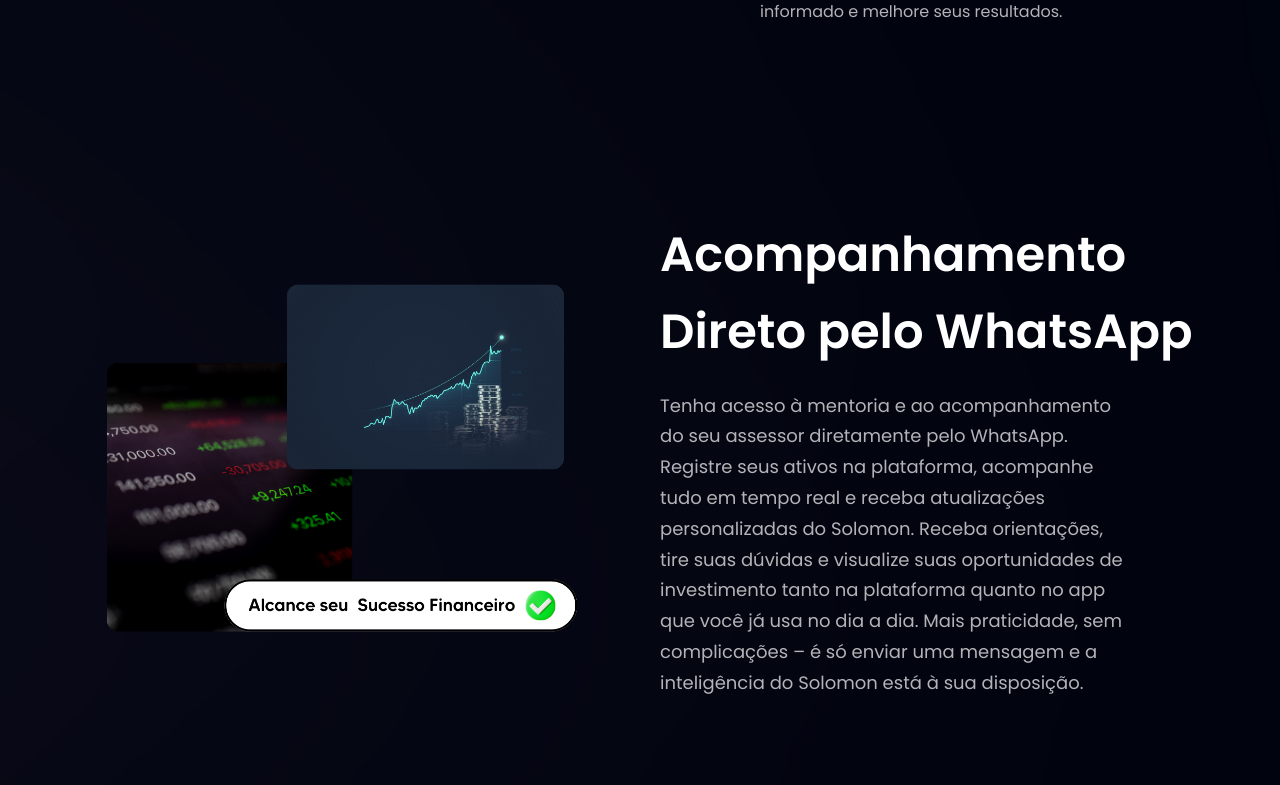
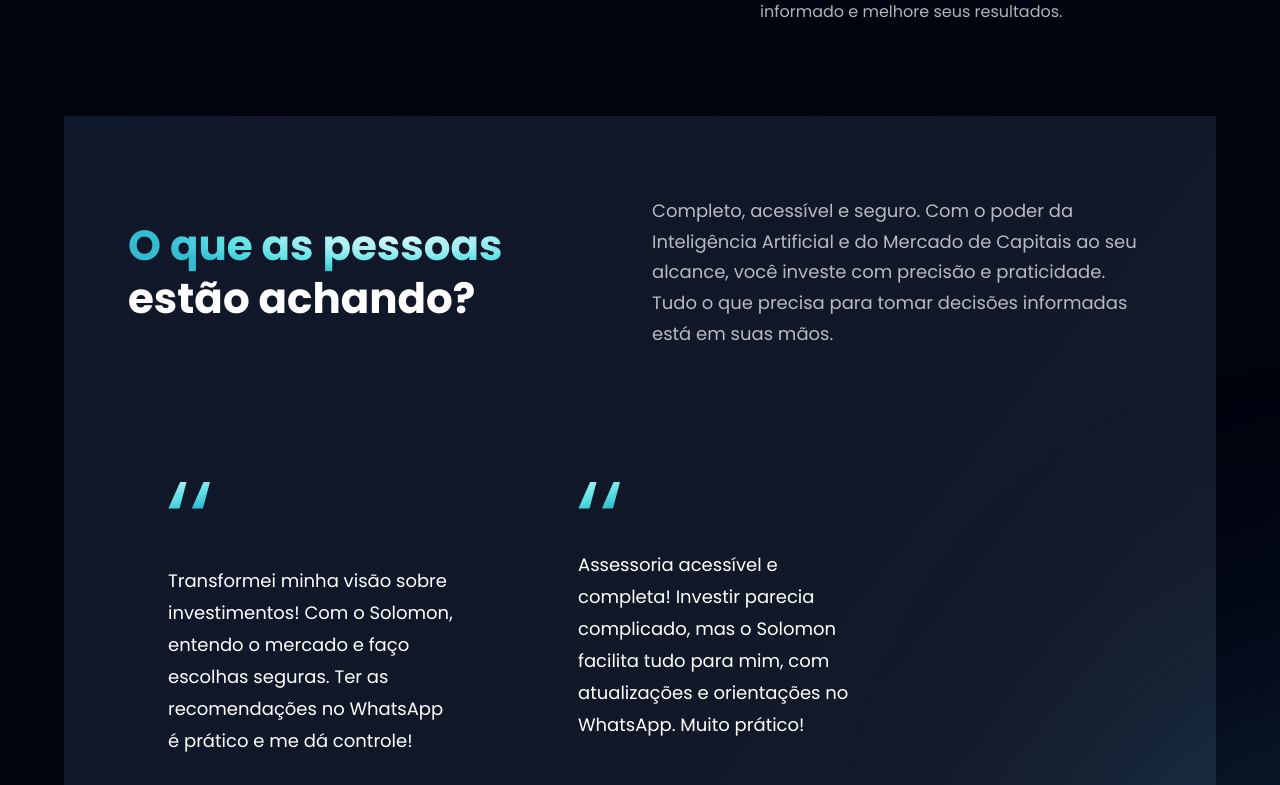
Before and after one commit to PauloSantangelo/lading-page-atualizada-solomon, a Next.js app: page / in a window 1280 px wide. Shown: the part 1595-2380 px from the top of the page. Built offline with nearby package versions, Linux system fonts and the light colour scheme.

Commit message:
Refatoração visual na seção de depoimentos com fundo diferenciado e destaque no feedback

```diff
--- a/app/components/FeedbackCard.tsx
+++ b/app/components/FeedbackCard.tsx
@@ -9,11 +9,20 @@
   name: string;
   title: string;
   img: string | StaticImageData;
+  highlight?: boolean; // ✅ Novo prop opcional
 }
 
-const FeedBackCard = ({ content, name, title, img }: feedbackCardPropTypes) => (
+const FeedBackCard = ({
+  content,
+  name,
+  title,
+  img,
+  highlight = false,
+}: feedbackCardPropTypes) => (
   <motion.div
-    className="flex justify-between flex-col px-10 py-12 rounded-[20px] max-w-[370px] md:mr-10 sm:mr-5 mr-0 my-5 feedback-card"
+    className={`flex justify-between flex-col px-10 py-12 rounded-[20px] max-w-[370px] md:mr-10 sm:mr-5 mr-0 my-5 feedback-card ${
+      highlight ? "bg-[#2c2c32]" : "bg-transparent"
+    }`}
     variants={zoomIn}
     initial="hidden"
     whileInView="show"
--- a/app/components/Testimonials.tsx
+++ b/app/components/Testimonials.tsx
@@ -2,23 +2,28 @@
 import FeedbackCard from "./FeedbackCard";
 
 const Testimonials = () => (
-  <section id="clients" className="paddingY flexCenter flex-col relative">
+  <section
+    id="clients"
+    className="w-full py-20 px-6 md:px-16 bg-gradient-to-br from-[#0f172a] via-[#111827] to-[#1e293b] flex flex-col items-center relative"
+  >
     <div className="absolute z-[0] w-[60%] h-[60%] -right-[50%] rounded-full blue__gradient bottom-40" />
 
-    <div className="w-full flex justify-between items-center md:flex-row flex-col sm:mb-16 mb-6 relative z-[1]">
-      <h2 className="heading2">
-        O que as pessoas <br className="sm:block hidden" /> estão achando?
+    <div className="w-full flex justify-between items-center md:flex-row flex-col sm:mb-16 mb-10 relative z-[1]">
+      <h2 className="text-white font-poppins font-bold text-[32px] md:text-[42px] leading-tight text-center md:text-left">
+        <span className="text-gradient">O que as pessoas</span>{" "}
+        <br className="sm:block hidden" /> estão achando?
       </h2>
-      <div className="w-full md:mt-0 mt-6">
-        <p className="paragraph text-left max-w-[450px]">
-        Completo, acessível e seguro. Com o poder da Inteligência Artificial e do Mercado de Capitais ao seu alcance, você investe
-        com precisão e praticidade. Tudo o que precisa para tomar decisões informadas está em suas mãos.
+      <div className="w-full md:mt-0 mt-6 max-w-[500px]">
+        <p className="paragraph text-left text-dimWhite">
+          Completo, acessível e seguro. Com o poder da Inteligência Artificial e do Mercado de Capitais ao seu alcance, você investe
+          com precisão e praticidade. Tudo o que precisa para tomar decisões informadas está em suas mãos.
         </p>
       </div>
     </div>
+
     <div className="flex flex-wrap sm:justify-start justify-center w-full feedback-container relative z-[1]">
-      {feedback.map((card) => (
-        <FeedbackCard key={card.id} {...card} />
+      {feedback.map((card, index) => (
+        <FeedbackCard key={card.id} {...card} highlight={index === feedback.length - 1} />
       ))}
     </div>
   </section>
--- a/app/page.tsx
+++ b/app/page.tsx
@@ -3,34 +3,38 @@
   Hero,
   Billing,
   Business,
+  Clients,
   CardDeal,
   Testimonials,
-  Clients,
   CTA,
   Footer,
 } from "./components";
 
 export default function Home() {
   return (
-    <main className=" bg-primary w-full overflow-hidden font-poppins">
+    <main className="bg-primary w-full overflow-hidden font-poppins">
       <header className="paddingX flexCenter">
         <nav className="boxWidth">
           <Navbar />
         </nav>
       </header>
-      <section className=" bg-primary flexStart">
+
+      <section className="bg-primary flexStart">
         <section className="boxWidth">
           <Hero />
         </section>
       </section>
-      <section className=" bg-primary paddingX flexStart">
+
+      <section className="bg-primary paddingX flexStart">
         <section className="boxWidth">
+          <Business />
 
-          <Business />
+          {/* ✅ Depoimentos aparecem logo após os benefícios */}
+          <Testimonials />
+
+          <Clients />
           <Billing />
           <CardDeal />
-          <Testimonials />
-          <Clients />
           <CTA />
           <Footer />
         </section>
```
